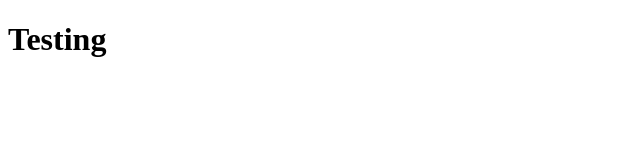
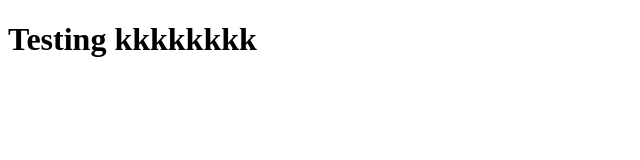
Before and after one commit to NightHuntress141/Learning_Git_and_Github, a plain HTML site: page index.html in a window 1280 px wide. Shown: the whole page, without its empty margins (0-640 px from the left). Drawn offline with Linux system fonts and the light colour scheme.

Commit message:
testing changes time

```diff
--- a/index.html
+++ b/index.html
@@ -7,6 +7,6 @@
     <title>Testing</title>
 </head>
 <body>
-    <h1>Testing</h1>
+    <h1>Testing kkkkkkkk</h1>
 </body>
 </html>
```
